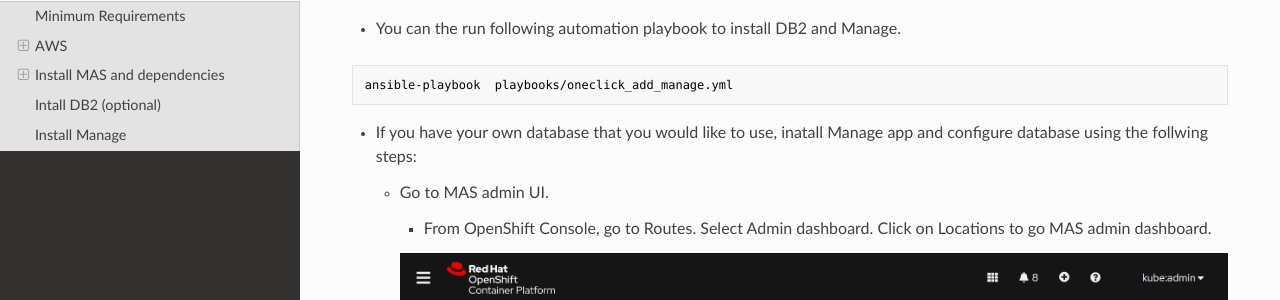
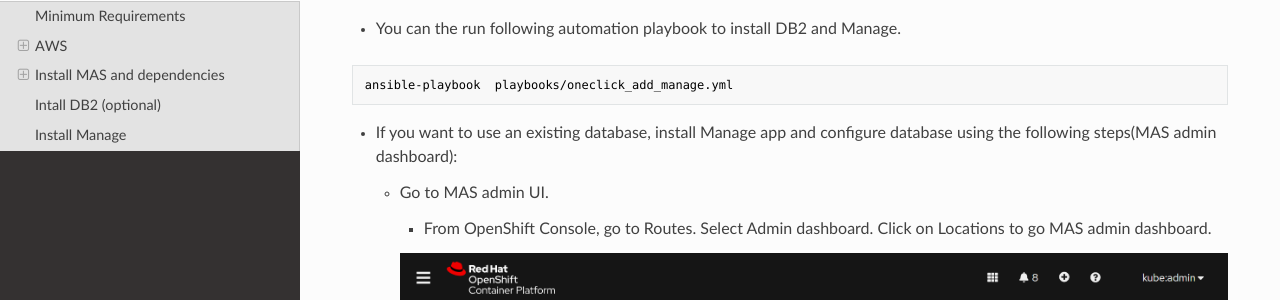
Before and after one commit to ibm-mas-manage/sno, an MkDocs documentation site: the page built from docs/index.md, in a window 1280 px wide and 900 px high, scrolled down 3169 px. Shown: the part 135-435 px from the top of the window. Built offline with MkDocs 1.6.1, drawn with Linux system fonts in a browser that asks for light colours; nearby versions of some CDN libraries.

Commit message:
update sno install

````diff
--- a/docs/index.md
+++ b/docs/index.md
@@ -174,7 +174,7 @@
 ansible-playbook  playbooks/oneclick_add_manage.yml
 ```
 
-- If you have your own database that you would like to use, inatall Manage app and configure database using the follwing steps:
+- If you want to use an existing database, install Manage app and configure database using the following steps(MAS admin dashboard):
 
 	- Go to MAS admin UI.
 		- From OpenShift Console, go to Routes. Select Admin dashboard. Click on Locations to go MAS admin dashboard.
````
